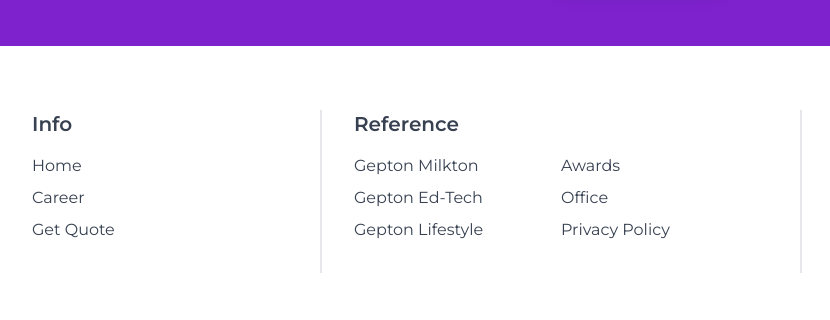
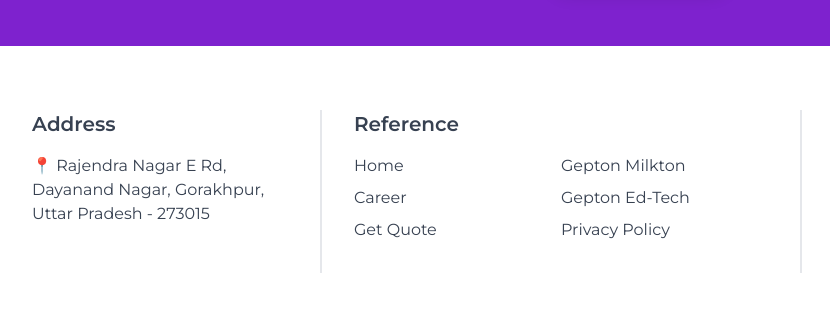
Before and after one commit to GEPTON-INFOTECH/galena, a Gatsby site in the folder gepton/: page / in a window 1280 px wide. Shown: the part 2810-3130 px from the top of the page, 0-830 px from the left. Built offline with nearby package versions, Linux system fonts and the light colour scheme; Gatsby itself is replaced by a stand-in of ours.

Commit message:
feat: Adds office Address

```diff
--- a/gepton/configs/footer.js
+++ b/gepton/configs/footer.js
@@ -1,13 +1,13 @@
-import * as React from "react";
+import * as React from 'react';
 
 import {
+  Facebook,
   Instagram,
-  Twitter,
+  Linkedin,
   Mail,
   PhoneCall,
-  Linkedin,
-  Facebook,
-} from "react-feather";
+  Twitter,
+} from 'react-feather';
 
 export const socials = [
   {
@@ -47,25 +47,24 @@ export const contacts = [
 
 export const references = [
   {
+    text: "Home",
+    link: "#",
+  },
+  {
     link: "#",
     text: "Gepton Milkton",
   },
   {
-    link: "#",
-    text: "Awards",
+    text: "Career",
+    link: "/career",
   },
   {
     link: "#",
     text: "Gepton Ed-Tech",
   },
-
   {
-    link: "#",
-    text: "Office",
-  },
-  {
-    link: "#",
-    text: "Gepton Lifestyle",
+    text: "Get Quote",
+    link: "https://form.typeform.com/to/GcVsf2XS",
   },
   {
     link: "/privacy",
--- a/gepton/src/components/molecules/Footer.js
+++ b/gepton/src/components/molecules/Footer.js
@@ -1,5 +1,11 @@
-import * as React from "react";
-import { contacts, socials, references, infos } from "../../../configs/footer";
+import * as React from 'react';
+
+// import { logoUrl } from '../../../configs/branding';
+import {
+  contacts,
+  references,
+  socials,
+} from '../../../configs/footer';
 
 const Footer = () => {
   return (
@@ -10,21 +16,11 @@ const Footer = () => {
       <div className="max-w-screen-xl mx-auto ">
         <div className="grid grid-cols-8 md:grid-cols-9  lg:grid-cols-8  divide-gray-200 divide-y-2 md:divide-x-2 md:divide-y-0 md:-mx-8">
           <div className="col-span-8 md:col-span-3 lg:col-span-2 md:px-8 py-4 md:py-0">
-            <h5 className="text-xl font-semibold text-gray-700">Info</h5>
-            <nav className="mt-4">
-              <ul className="space-y-2">
-                {infos.map((info, index) => (
-                  <li key={index}>
-                    <a
-                      href={info.link}
-                      className="font-normal text-base hover:text-red-600"
-                    >
-                      {info.text}
-                    </a>
-                  </li>
-                ))}
-              </ul>
-            </nav>
+            <h5 className="text-xl font-semibold text-gray-700">Address</h5>
+            <p className="mt-4">
+              📍 Rajendra Nagar E Rd, Dayanand Nagar, Gorakhpur, Uttar Pradesh -
+              273015
+            </p>
           </div>
           <div className="col-span-8 md:col-span-3 lg:col-span-3 md:px-8 py-4 md:py-0">
             <h5 className="text-xl font-semibold text-gray-700">Reference</h5>
```
Also changed, not shown: gepton/package.json (+15 -15 lines), 1 other file.
